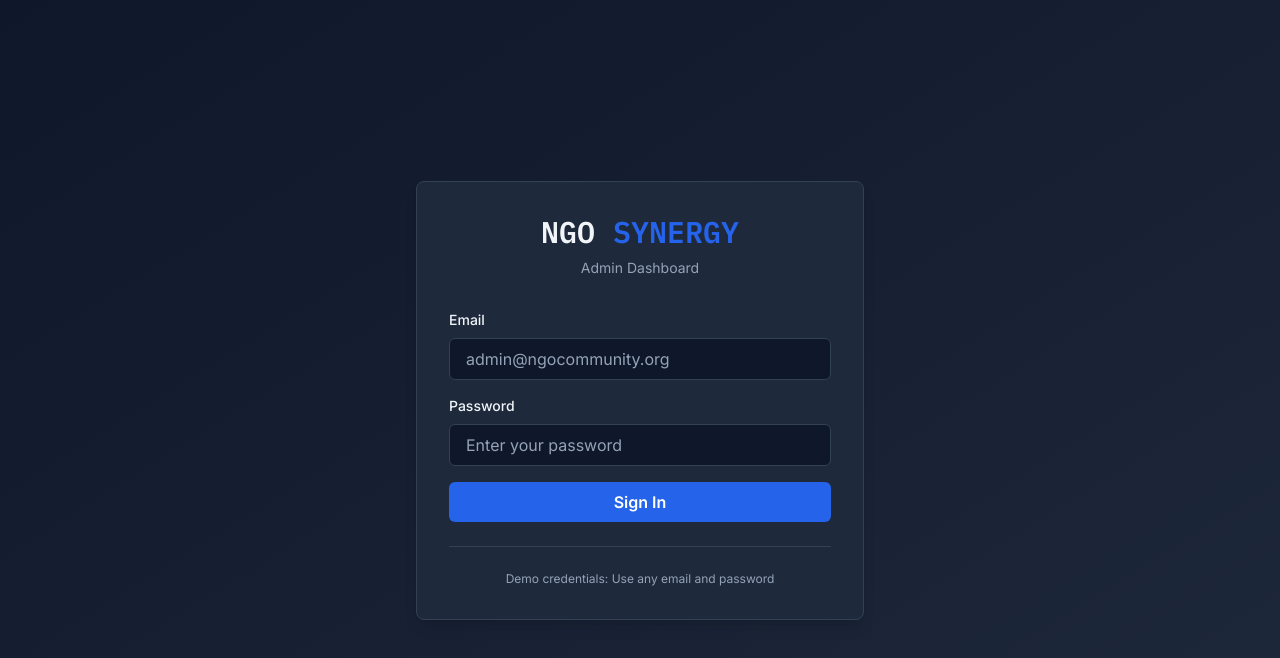
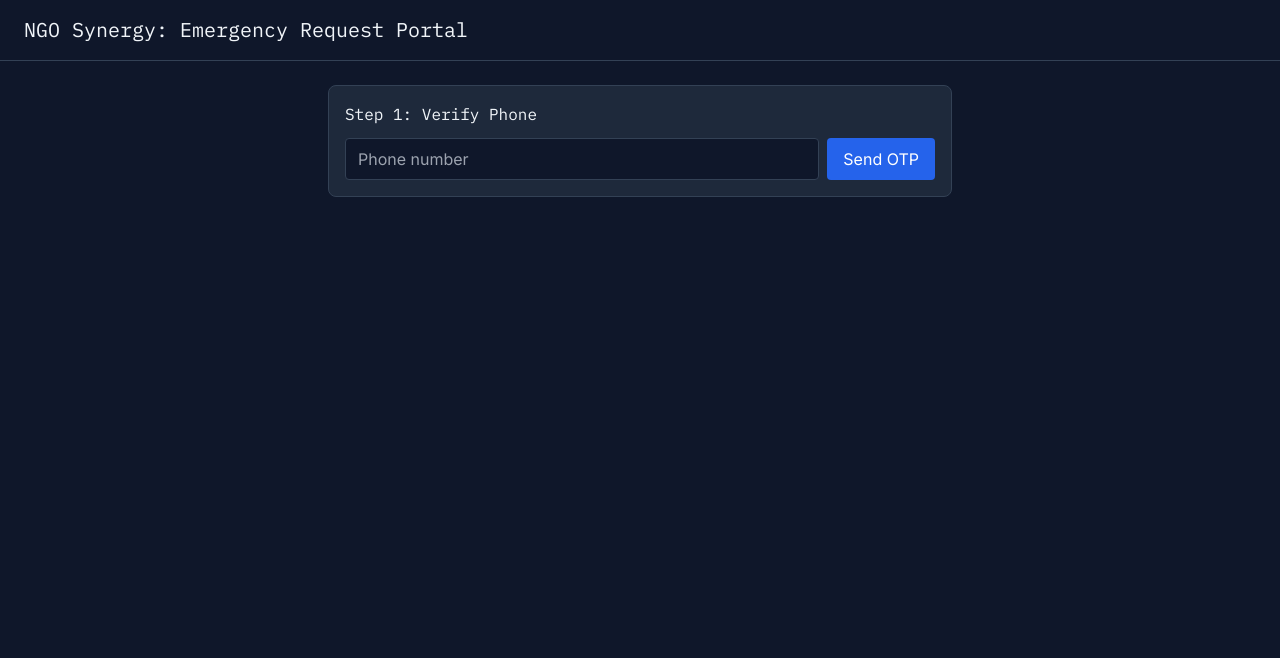
Before and after one commit to STIWARTs/NGOSynergy-GSC26, a React (Vite) app: page /report in a window 1280 px wide. Before the commit this address led to /login. Shown: the top 658 px of the page. Built offline with nearby package versions, Linux system fonts and the light colour scheme.

Commit message:
feat: add public report portal route
Add no-login emergency reporting page and keep protected admin routes with a simple local skip toggle for development.

```diff
--- a/src/App.tsx
+++ b/src/App.tsx
@@ -4,6 +4,7 @@ import { AIWeightsProvider } from './context/AIWeightsContext'
 import { Toaster } from 'sonner'
 import AppLayout from './components/layout/AppLayout'
 import LoginPage from './pages/Login'
+import PublicReportPage from './pages/PublicReport'
 
 const queryClient = new QueryClient({
   defaultOptions: {
@@ -15,13 +16,15 @@ const queryClient = new QueryClient({
 })
 
 function App() {
-  const isAuthenticated = localStorage.getItem('authToken')
+  const skipAuth = localStorage.getItem('skipAuth') === 'true'
+  const isAuthenticated = skipAuth || !!localStorage.getItem('authToken')
 
   return (
     <QueryClientProvider client={queryClient}>
       <AIWeightsProvider>
         <Router>
           <Routes>
+            <Route path="/report" element={<PublicReportPage />} />
             <Route path="/login" element={<LoginPage />} />
             <Route
               path="/*"
--- /dev/null
+++ b/src/pages/PublicReport.tsx
@@ -0,0 +1,96 @@
+import { useState } from 'react'
+
+export default function PublicReportPage() {
+  const [phone, setPhone] = useState('')
+  const [otpSent, setOtpSent] = useState(false)
+  const [category, setCategory] = useState('Flood')
+  const [location, setLocation] = useState<string | null>(null)
+  const [fileName, setFileName] = useState('')
+  const [trackingId, setTrackingId] = useState<string | null>(null)
+
+  const captureLocation = () => {
+    navigator.geolocation.getCurrentPosition(
+      (position) => {
+        setLocation(`${position.coords.latitude.toFixed(5)}, ${position.coords.longitude.toFixed(5)}`)
+      },
+      () => {
+        setLocation('Unable to capture location')
+      }
+    )
+  }
+
+  return (
+    <div className="min-h-screen bg-base text-text-primary">
+      <header className="bg-base border-b border-border px-6 py-4">
+        <h1 className="text-xl font-mono">NGO Synergy: Emergency Request Portal</h1>
+      </header>
+
+      <main className="max-w-2xl mx-auto p-6 space-y-6">
+        <div className="bg-surface border border-border rounded-lg p-4 space-y-3">
+          <h2 className="font-mono">Step 1: Verify Phone</h2>
+          <div className="flex gap-2">
+            <input
+              value={phone}
+              onChange={(e) => setPhone(e.target.value)}
+              placeholder="Phone number"
+              className="flex-1 bg-base border border-border rounded px-3 py-2"
+            />
+            <button
+              onClick={() => setOtpSent(true)}
+              className="px-4 py-2 rounded bg-action text-white"
+              disabled={!phone.trim()}
+            >
+              Send OTP
+            </button>
+          </div>
+        </div>
+
+        {otpSent && !trackingId && (
+          <div className="bg-surface border border-border rounded-lg p-4 space-y-3">
+            <h2 className="font-mono">Step 2: Incident Form</h2>
+            <select
+              value={category}
+              onChange={(e) => setCategory(e.target.value)}
+              className="w-full bg-base border border-border rounded px-3 py-2"
+            >
+              <option>Flood</option>
+              <option>Earthquake</option>
+              <option>Fire</option>
+              <option>Landslide</option>
+              <option>Medical Emergency</option>
+            </select>
+
+            <button onClick={captureLocation} className="px-4 py-2 rounded bg-base border border-border">
+              Capture Location
+            </button>
+            {location && <p className="text-sm text-text-muted">Captured: {location}</p>}
+
+            <input
+              type="file"
+              accept=".jpg,.jpeg,.png"
+              onChange={(e) => setFileName(e.target.files?.[0]?.name ?? '')}
+              className="block w-full text-sm"
+            />
+            {fileName && <p className="text-sm text-text-muted">Evidence: {fileName}</p>}
+
+            <button
+              onClick={() => setTrackingId(`NGO-${Date.now().toString().slice(-6)}`)}
+              className="px-4 py-2 rounded bg-action text-white"
+            >
+              Submit Request
+            </button>
+          </div>
+        )}
+
+        {trackingId && (
+          <div className="bg-surface border border-border rounded-lg p-4">
+            <p className="font-mono">Tracking ID: {trackingId}</p>
+            <p className="text-sm text-text-muted mt-2">
+              Your request is verified and being matched with a nearby volunteer.
+            </p>
+          </div>
+        )}
+      </main>
+    </div>
+  )
+}
```
